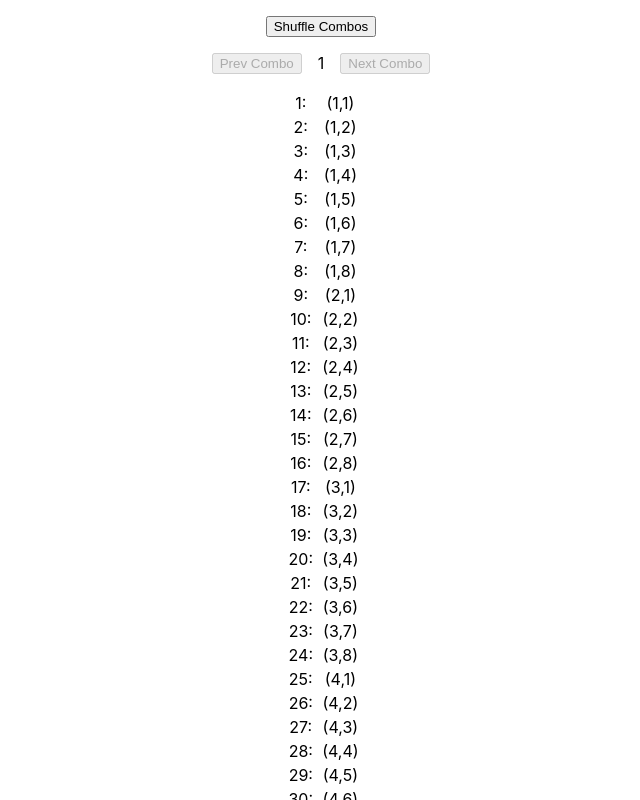
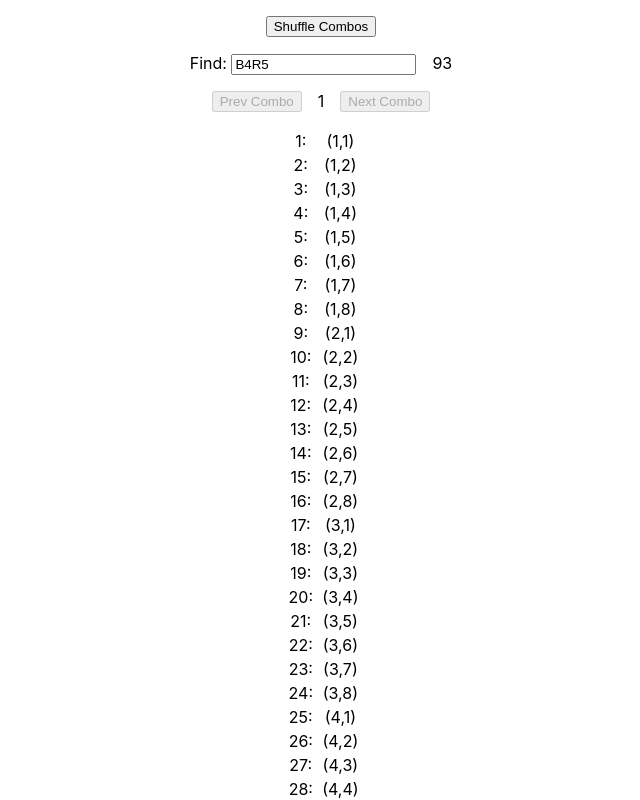
Before and after one commit to jjmerri/random-combo, a React (Create React App) app: page / in a window 1280 px wide. Shown: the top 800 px of the page, without its empty margins (319-959 px from the left). Built offline with nearby package versions, Linux system fonts and the light colour scheme.

Commit message:
add filter -jjm

```diff
--- a/src/App.js
+++ b/src/App.js
@@ -24,7 +24,7 @@ const getCombos = () => {
   return combos;
 };
 
-function shuffle(original) {
+const shuffle = (original) => {
   const array = [...original];
   let currentIndex = array.length,
     randomIndex;
@@ -43,13 +43,19 @@ function shuffle(original) {
   }
 
   return array;
-}
+};
 
 const combos = getCombos();
 
 function App() {
   const [shuffledHistory, setShuffledHistory] = useState([combos]);
   const [historyIndex, setHistoryIndex] = useState(0);
+  const [filterVal, setFilterVal] = useState({
+    color1: "black",
+    number1: 4,
+    color2: "red",
+    number2: 5,
+  });
 
   const shuffleCombos = useCallback(() => {
     setHistoryIndex(shuffledHistory.length);
@@ -57,11 +63,49 @@ function App() {
     setShuffledHistory((prev) => [...prev, shuffled]);
   }, [shuffledHistory]);
 
+  const calcFilterVal = (val) => {
+    var comboRegEx = /^([BR])([1-8])([BR])([1-8])$/g;
+    var match = comboRegEx.exec(val.toUpperCase());
+
+    if (match) {
+      const color1 = match[1] === "B" ? "black" : "red";
+      const number1 = parseInt(match[2]);
+      const color2 = match[3] === "B" ? "black" : "red";
+      const number2 = parseInt(match[4]);
+
+      setFilterVal({ color1, number1, color2, number2 });
+    } else {
+      setFilterVal({});
+    }
+  };
+
   return (
     <div className="App">
       <button onClick={shuffleCombos} style={{ marginTop: "1rem" }}>
         Shuffle Combos
       </button>
+      <div
+        style={{ display: "flex", justifyContent: "center", marginTop: "1rem" }}
+      >
+        <label>
+          {"Find: "}
+          <input
+            placeholder="B4R5"
+            style={{ marginRight: "1rem" }}
+            onChange={(e) => calcFilterVal(e.target.value)}
+            defaultValue="B4R5"
+          />
+        </label>
+        <label>
+          {shuffledHistory[historyIndex].findIndex(
+            (combo) =>
+              combo.color1 === filterVal.color1 &&
+              combo.number1 === filterVal.number1 &&
+              combo.color2 === filterVal.color2 &&
+              combo.number2 === filterVal.number2
+          ) + 1}
+        </label>
+      </div>
       <div
         style={{ display: "flex", justifyContent: "center", marginTop: "1rem" }}
       >
```
